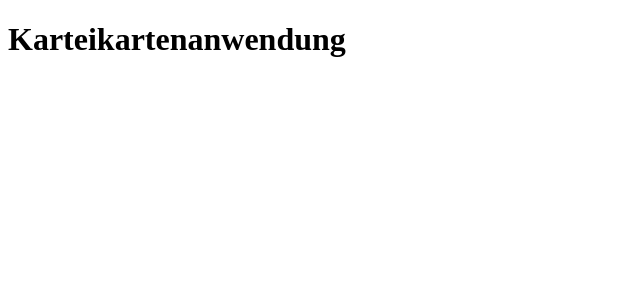
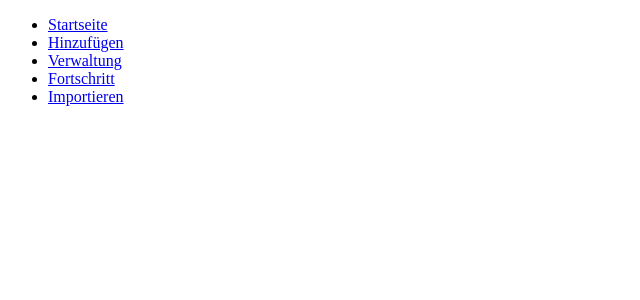
Before and after one commit to mohid-1311/Flashcards, a React (Create React App) app: page / in a window 1280 px wide. Shown: the top 300 px of the page, without its empty margins (0-640 px from the left). Built offline with nearby package versions, Linux system fonts and the light colour scheme.

Commit message:
Routing erstellt

```diff
--- a/src/App.tsx
+++ b/src/App.tsx
@@ -1,8 +1,25 @@
-import React from 'react';
-
+import NavBar from "./Components/NavBar/NavBar"
+import { Routes, Route } from "react-router-dom"
+import React from "react"
+import Startseite from "./pages/Startseite/Startseite"
+import Hinzufuegen from "./pages/Hinzufuegen/Hinzufuegen"
+import Verwaltung from "./pages/Verwaltung/Verwaltung"
+import Fortschritt from "./pages/Fortschritt/Fortschritt"
+import Importieren from "./pages/Importieren/Importieren"
 function App() {
   return (
-    <h1>Karteikartenanwendung</h1>
+    <>
+      <div>
+        <NavBar/>
+        <Routes>
+          <Route path="/Startseite" element={<Startseite/>}></Route>
+          <Route path="/Hinzufuegen" element={<Hinzufuegen/>}></Route>
+          <Route path="/Verwaltung" element={<Verwaltung/>}></Route>
+          <Route path="/Fortschritt" element={<Fortschritt/>}></Route>
+          <Route path="/Importieren" element={<Importieren/>}></Route>
+        </Routes>
+      </div>
+   </>
   );
 }
 
--- a/src/Components/NavBar/NavBar.tsx
+++ b/src/Components/NavBar/NavBar.tsx
@@ -6,7 +6,7 @@ function NavBar() {
 
   const links = [
     {link: "./Startseite", label: "Startseite"},
-    {link: "./Hinzufügen", label: "Hinzufügen"},
+    {link: "./Hinzufuegen", label: "Hinzufügen"},
     {link: "./Verwaltung", label: "Verwaltung"},
     {link: "./Fortschritt", label: "Fortschritt"},
     {link: "./Importieren", label: "Importieren"},
--- a/src/index.tsx
+++ b/src/index.tsx
@@ -2,14 +2,15 @@ import React from 'react';
 import ReactDOM from 'react-dom/client';
 import App from './App';
 import reportWebVitals from './reportWebVitals';
+import { BrowserRouter } from 'react-router-dom';
 
 const root = ReactDOM.createRoot(
   document.getElementById('root') as HTMLElement
 );
 root.render(
-  <React.StrictMode>
-    <App />
-  </React.StrictMode>
+  <BrowserRouter>
+    <App/>
+  </BrowserRouter>
 );
 
 reportWebVitals();
```
